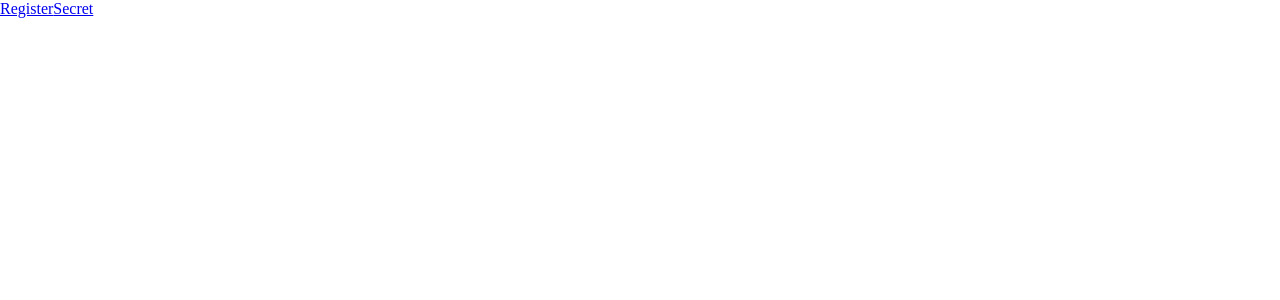
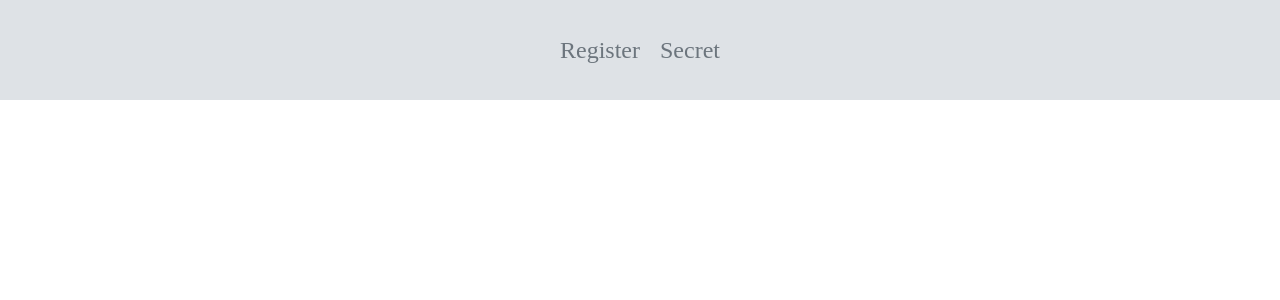
Before and after one commit to mathbertmes/angular-diy-6, an Angular app: page / in a window 1280 px wide. Shown: the top 300 px of the page. Built offline with nearby package versions, Linux system fonts and the light colour scheme.

Commit message:
refactor: app component layout

```diff
--- a/src/app/app.component.css
+++ b/src/app/app.component.css
@@ -0,0 +1,40 @@
+.headerContainer{
+  width: 100%;
+  height: 100px;
+  background-color: #dee2e6;
+  display: flex;
+  align-items: center;
+  justify-content: center;
+  gap: 20px;
+}
+
+.headerContent{
+  display: flex;
+  gap: 20px;
+  height: 100px;
+}
+
+.headerContent a{
+  font-size: x-large;
+  text-decoration: none;
+}
+
+.headerContent div{
+  height: 100%;
+  display: flex;
+  justify-content: center;
+  align-items: center;
+}
+
+.active-link{
+  color: black;
+  font-weight: bold;
+}
+
+.inactive-link{
+  color: #6c757d;
+}
+
+.ContainerLinkActive{
+  border-bottom: 2px solid black;
+}
--- a/src/app/app.component.html
+++ b/src/app/app.component.html
@@ -1,4 +1,36 @@
-<a routerLink="/register">Register</a>
-<a routerLink="/secret">Secret</a>
+<div class="headerContainer">
+  <header class="headerContent">
+    <div
+      [ngClass]="{
+        'ContainerLinkActive': router.url === '/register',
+        'ContainerLinkInactive': router.url !== '/register'
+      }"
+    >
+      <a
+        [ngClass]="{
+          'active-link': router.url === '/register',
+          'inactive-link': router.url !== '/register'
+        }"
+        routerLink="/register"
+        >Register</a
+      >
+    </div>
+    <div
+      [ngClass]="{
+        'ContainerLinkActive': router.url === '/secret',
+        'ContainerLinkInactive': router.url !== '/secret'
+      }"
+    >
+    <a
+      [ngClass]="{
+        'active-link': router.url === '/secret',
+        'inactive-link': router.url !== '/secret'
+      }"
+      routerLink="/secret"
+      >Secret</a
+    >
+    </div>
+  </header>
+</div>
 
 <router-outlet></router-outlet>
--- a/src/app/app.component.ts
+++ b/src/app/app.component.ts
@@ -1,13 +1,14 @@
 import { Component } from '@angular/core';
-import { RouterLink, RouterOutlet } from '@angular/router';
+import { RouterLink, RouterOutlet, RouterLinkActive, Router } from '@angular/router';
+import { CommonModule } from '@angular/common';
 
 @Component({
   selector: 'app-root',
   standalone: true,
-  imports: [RouterOutlet, RouterLink],
+  imports: [RouterOutlet, RouterLink, RouterLinkActive, CommonModule],
   templateUrl: './app.component.html',
   styleUrl: './app.component.css'
 })
 export class AppComponent {
-  title = 'angular-diy-6';
+  constructor(public router: Router) {}
 }
```
